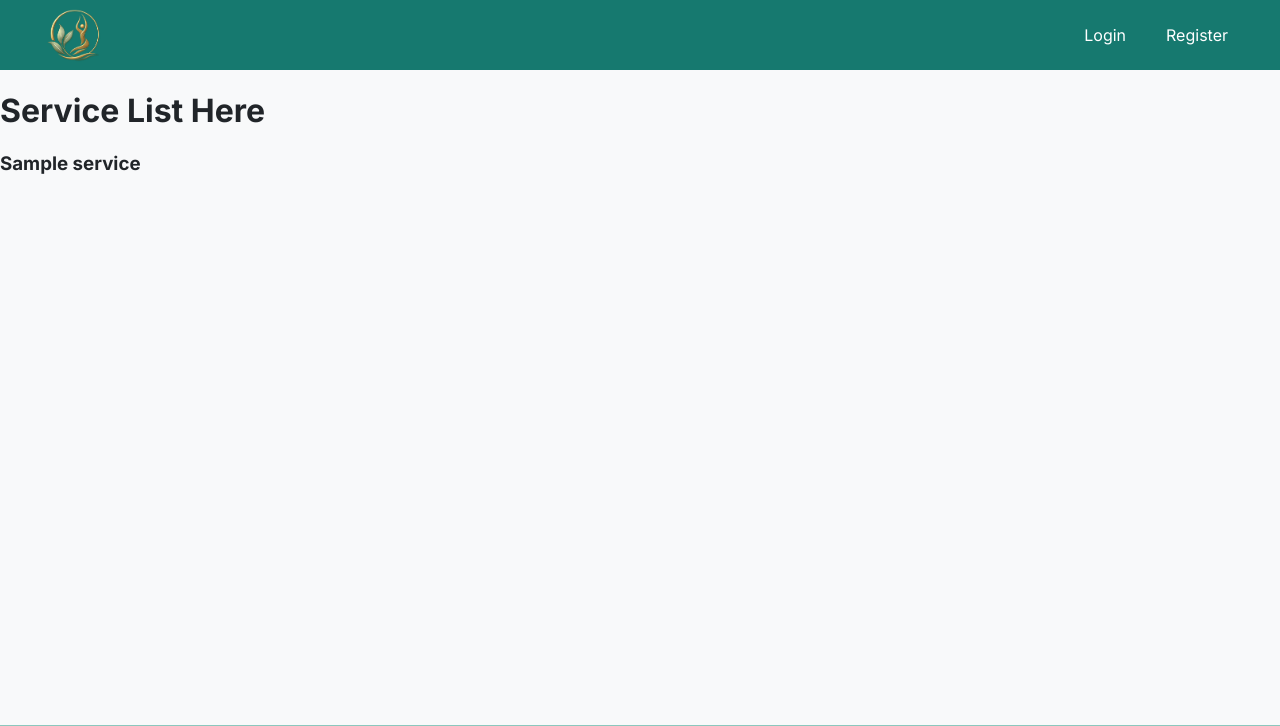
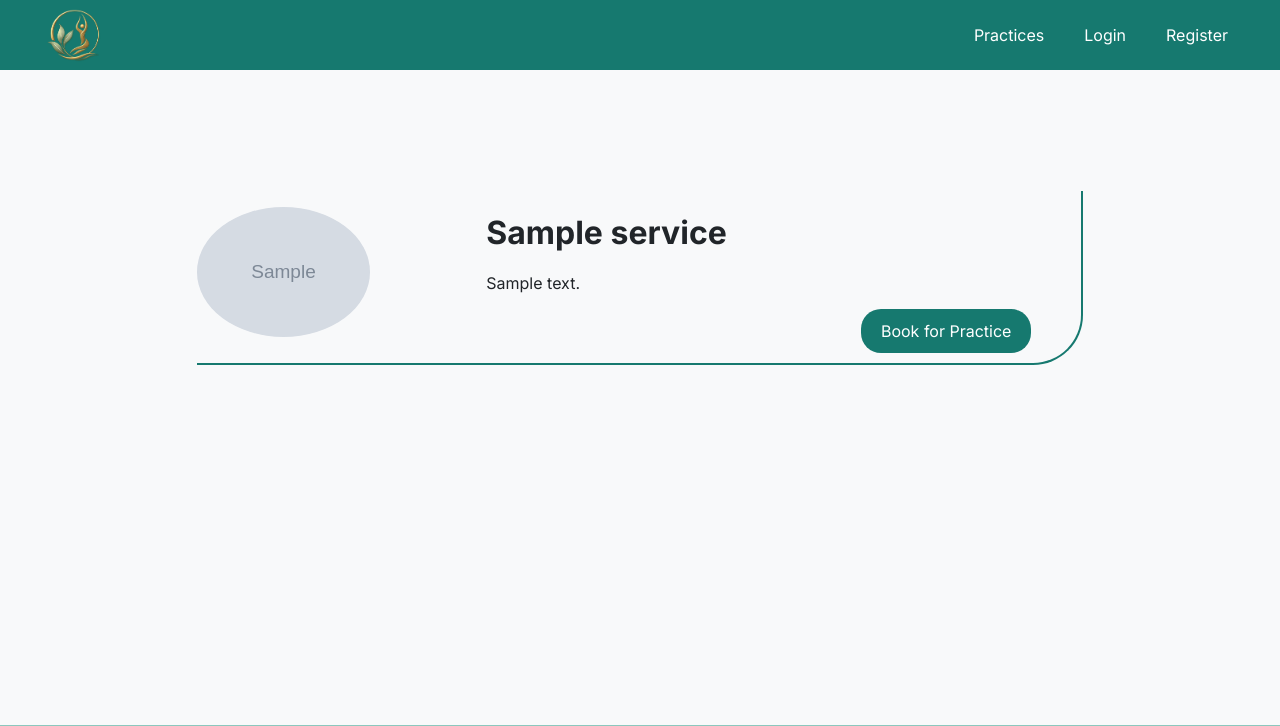
Before and after one commit to StValentina/wellness_studio_project, a Django app: template templates/services/list-services.html in a window 1280 px wide. Shown: the top 726 px of the page. Run offline with Django 5.2, Linux system fonts and the light colour scheme; the template is opened without the code that fills it: most values are stand-ins (such as "Sample title", 1, 10 or a date in 2020); grey boxes marked "Sample" are stand-in pictures.

Commit message:
create and edit functionality for visualisation and editing services/practices

```diff
--- a/services/forms.py
+++ b/services/forms.py
@@ -17,3 +17,9 @@ class ServiceCreateForm(forms.ModelForm):
             }),
             'image': forms.FileInput(attrs={'label': 'Service Image'}),
         }
+
+    def __init__(self, *args, **kwargs):
+        super().__init__(*args, **kwargs)
+        if self.instance and self.instance.image:
+            filename = self.instance.image.name.split('/')[-1]
+            self.fields['image'].help_text = f"Current image: {filename}"
--- a/services/models.py
+++ b/services/models.py
@@ -1,5 +1,6 @@
 from django.db import models
 from WellnessNewProject.validators import MaxFileSizeValidator
+from accounts.models import AccountUser
 
 
 # Create your models here.
--- a/services/urls.py
+++ b/services/urls.py
@@ -1,9 +1,10 @@
 from django.urls import path
 
-from services.views import ServiceListView, ServiceCreateView
+from services.views import ServiceListView, ServiceCreateView, ServiceEditView
 
 urlpatterns = [
     path('', ServiceListView.as_view(), name='list-service'),
     path('create/', ServiceCreateView.as_view(), name='create-service'),
     path('services/', ServiceListView.as_view(), name='services'),
+    path('edit/<int:pk>/', ServiceEditView.as_view(), name='edit-service'),
 ]
--- a/static/css/pages.css
+++ b/static/css/pages.css
@@ -39,12 +39,16 @@
     flex-wrap: wrap;
 }
 
+/*BUTTONS IN a-tag*/
+
 .join-btn,
 .explore-btn,
 .edit-profile-btn,
 .delete-profile-btn,
 .yes-btn,
-.no-btn {
+.no-btn,
+.details-btn,
+.booking-btn {
     padding: 0.75rem 1.25rem;
     border-radius: 20px;
     background-color: #16796F;
@@ -53,12 +57,12 @@
     font-size: 1rem;
 }
 
-/*BUTTONS IN a-tag*/
-
 .join-btn:hover,
 .explore-btn:hover,
 .edit-profile-btn:hover,
-.no-btn:hover  {
+.no-btn:hover,
+.details-btn:hover,
+.booking-btn:hover {
     background-color: #599D9C;
     color: #ffffff;
 }
@@ -79,6 +83,14 @@
     padding: 3em;
 }
 
+.services-container {
+    min-height: 50vh;
+    display: flex;
+    align-items: center;
+    justify-content: center;
+    padding: 0.5em;
+}
+
 .profile-container {
     width: 70%;
     border-right: 2px solid #16796F;
@@ -91,6 +103,7 @@
 }
 
 .profile-image img {
+    margin-bottom: 10px;
     max-width: 60%;
     border-radius: 50%;
 }
@@ -109,7 +122,17 @@
     gap: 20px;
 }
 
-/*css for forms pages*/
+/*CSS SERVICES*/
+
+.list-hdr {
+    margin-top: 10px;
+    text-align: center;
+}
+.list-ctr {
+    border: 1px solid red;
+}
+
+/*CSS FOR FORMS*/
 
 .form-container {
     width: 100%;
--- a/templates/partials/header.html
+++ b/templates/partials/header.html
@@ -17,13 +17,13 @@
 
             <div class="nav-menu">
                 <ul class="nav-list">
+                    <li class="nav-item">
+                        <a class="nav-link" href="{% url 'services' %}">Practices</a>
+                    </li>
                     {% if user.is_authenticated %}
-                        <li class="nav-item">
-                            <a class="nav-link" href="{% url 'services' %}">Services</a>
-                        </li>
                         {% if request.user.profile.role == 'Host' %}
                             <li class="nav-item">
-                                <a class="nav-link" href="{% url 'create-service' %}">Create Service</a>
+                                <a class="nav-link" href="{% url 'create-service' %}">Create Practice</a>
                             </li>
                         {% endif %}
                         <li class="nav-item">
--- a/templates/services/list-services.html
+++ b/templates/services/list-services.html
@@ -1,11 +1,28 @@
 {% extends 'base.html' %}
+{% load static %}
 
 {% block content %}
-    <h1>Service List Here</h1>
-    <div>
-        {% for service in services %}
-            <h3>{{ service.service_title }}</h3>
-        {% endfor %}
-    </div>
-
+    {% for service in services %}
+        <div class="services-container">
+            <div class="profile-container">
+                <div class="profile-image">
+                    {% if service.image %}
+                        <img src="{{ service.image.url }}" alt="Avatar">
+                    {% else %}
+                        <img src="{% static 'images/lotos-service-image.jpg' %}" alt="Avatar">
+                    {% endif %}
+                </div>
+                <div class="profile-info">
+                    <h1>{{ service.service_title }}</h1>
+                    <p> {{ service.service_description }}</p>
+                    <div class="profile-info-btn">
+                        {% if request.user.profile.role == 'Host' %}
+                            <a href="{% url 'edit-service' pk=service.pk %}" class="details-btn">Edit Practice</a>
+                        {% endif %}
+                        <a href="#" class="booking-btn">Book for Practice</a>
+                    </div>
+                </div>
+            </div>
+        </div>
+    {% endfor %}
 {% endblock %}
```
Also changed, not shown: services/views.py (+8 -3 lines), templates/services/edit-service.html (added, +38 -0 lines), accounts/migrations/0004_alter_profile_role.py (added), static/images/lotos-service-image.jpg (added).
